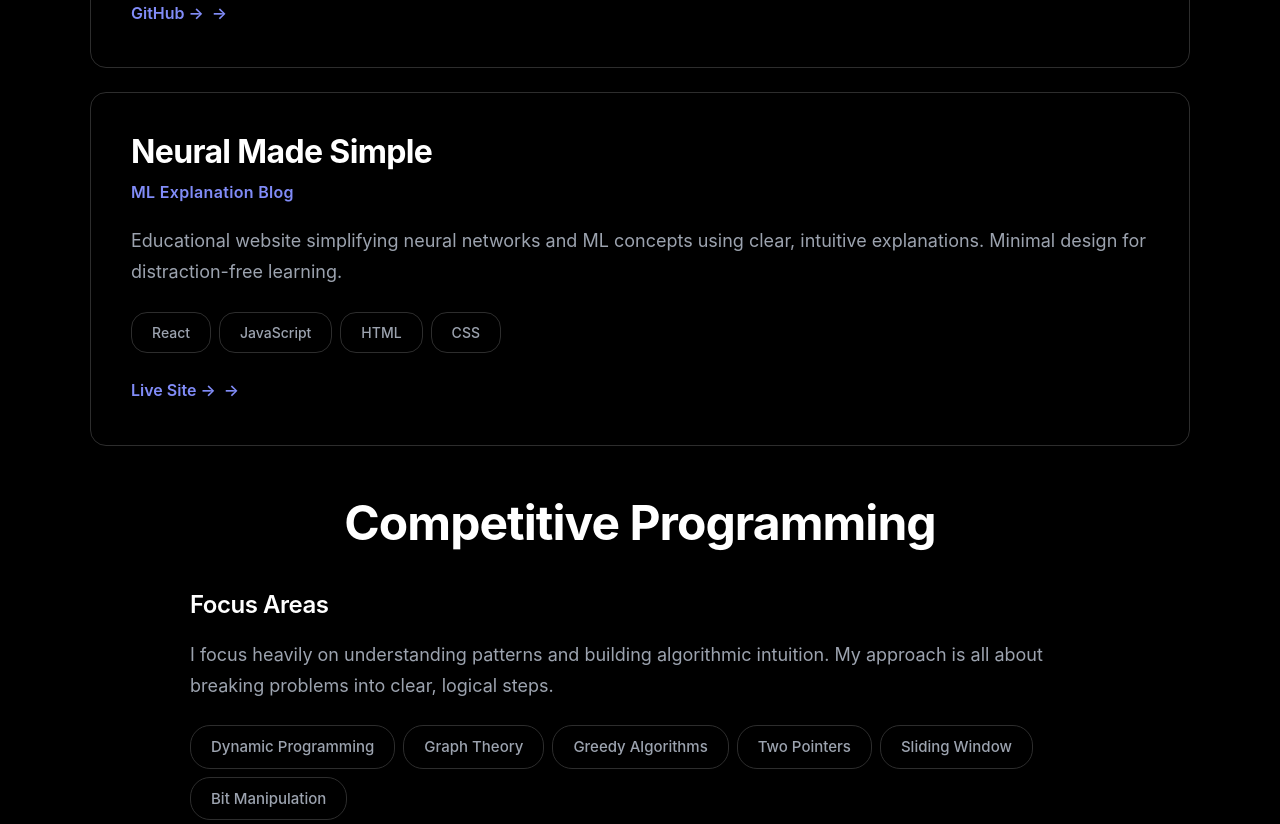
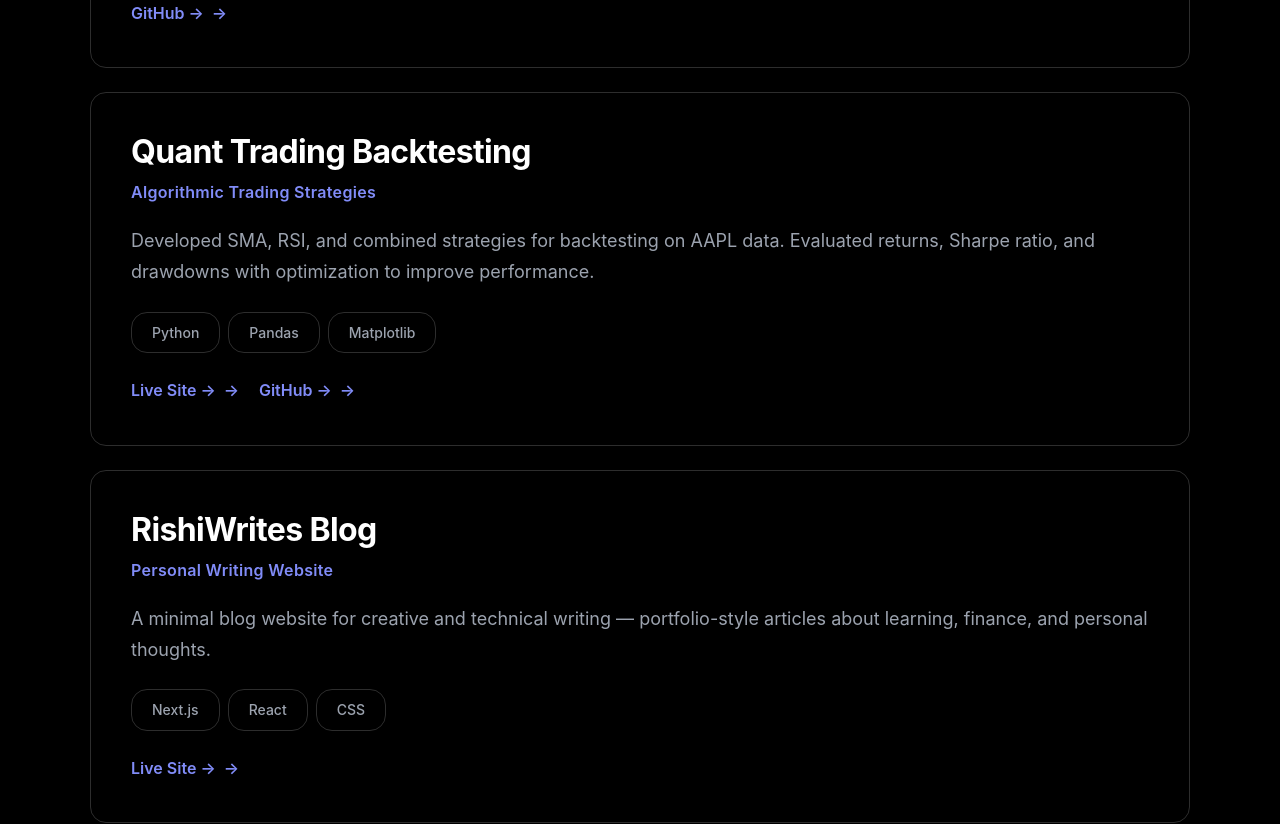
Before and after one commit to imrishi007/portfolio, a React (Vite) app: page / in a window 1280 px wide. Shown: the part 2680-3504 px from the top of the page. Built offline with nearby package versions, Linux system fonts and the light colour scheme.

Commit message:
Minor changes

```diff
--- a/src/components/About/About.jsx
+++ b/src/components/About/About.jsx
@@ -38,7 +38,7 @@ const About = () => {
             <p>CGPA</p>
           </div>
           <div className="stat-card">
-            <h3>3</h3>
+            <h3>4</h3>
             <p>Major Projects</p>
           </div>
         </div>
--- a/src/components/Contact/Contact.jsx
+++ b/src/components/Contact/Contact.jsx
@@ -58,8 +58,8 @@ const Contact = () => {
           </div>
 
           <div className="resume-download">
-            <a href="/Resume_Main.pdf" download className="btn-download">
-              Download Resume
+            <a href="/Resume_Main.pdf" target="_blank" rel="noopener noreferrer" className="btn-download" title="Open Resume in new tab">
+              Open Resume
             </a>
           </div>
 
--- a/src/components/Navbar/Navbar.jsx
+++ b/src/components/Navbar/Navbar.jsx
@@ -46,7 +46,7 @@ const Navbar = ({ theme, toggleTheme }) => {
         </div>
 
         <div className="nav-right">
-          <a href="/Resume_Main.pdf" download className="resume-btn">
+          <a href="/Resume_Main.pdf" target="_blank" rel="noopener noreferrer" className="resume-btn" title="Open Resume in new tab">
             <svg width="16" height="16" viewBox="0 0 24 24" fill="none" stroke="currentColor" strokeWidth="2">
               <path d="M21 15v4a2 2 0 0 1-2 2H5a2 2 0 0 1-2-2v-4"/>
               <polyline points="7 10 12 15 17 10"/>
--- a/src/components/Projects/Projects.jsx
+++ b/src/components/Projects/Projects.jsx
@@ -20,11 +20,19 @@ const Projects = () => {
       github: "https://github.com/imrishi007/stock-analysis-project.git"
     },
     {
-      title: "Neural Made Simple",
-      subtitle: "ML Explanation Blog",
-      description: "Educational website simplifying neural networks and ML concepts using clear, intuitive explanations. Minimal design for distraction-free learning.",
-      tech: ["React", "JavaScript", "HTML", "CSS"],
-      link: "https://neuralmadesimple.vercel.app",
+      title: "Quant Trading Backtesting",
+      subtitle: "Algorithmic Trading Strategies",
+      description: "Developed SMA, RSI, and combined strategies for backtesting on AAPL data. Evaluated returns, Sharpe ratio, and drawdowns with optimization to improve performance.",
+      tech: ["Python", "Pandas", "Matplotlib"],
+      link: "https://rishiwrites.vercel.app/blog/quant-trading-backtesting",
+      github: "https://github.com/imrishi007/Backtest1"
+    },
+    {
+      title: "RishiWrites Blog",
+      subtitle: "Personal Writing Website",
+      description: "A minimal blog website for creative and technical writing — portfolio-style articles about learning, finance, and personal thoughts.",
+      tech: ["Next.js", "React", "CSS"],
+      link: "https://rishiwrites.vercel.app",
       github: null
     }
   ];
```
Also changed, not shown: 1 other file (tests, documents, lock files or other folders).
